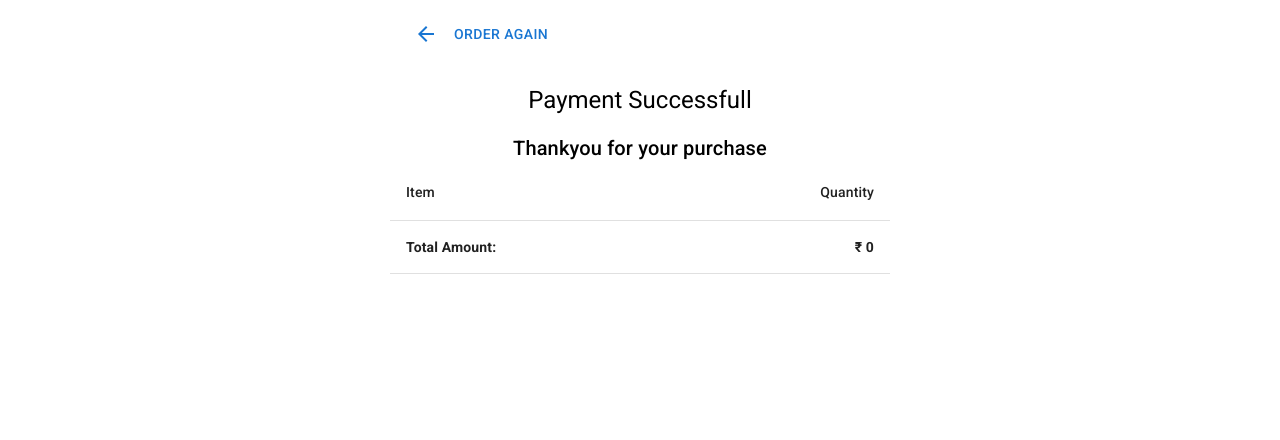
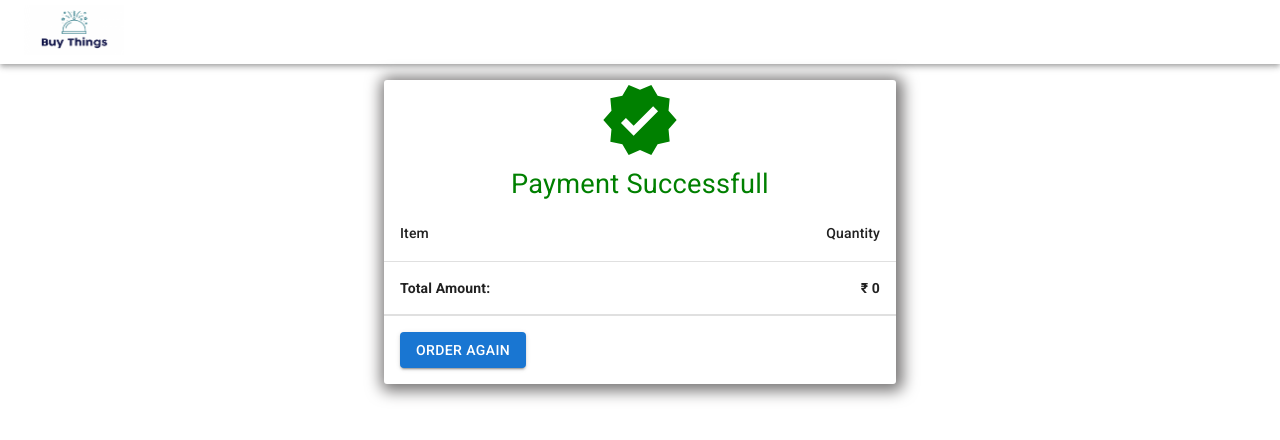
Before and after one commit to Rahul917-Kumar/inventoryFrontend, a Next.js app: page /bill in a window 1280 px wide. Shown: the top 440 px of the page. Built offline with nearby package versions, Linux system fonts and the light colour scheme.

Commit message:
improve ui of bill page

```diff
--- a/src/app/bill/page.tsx
+++ b/src/app/bill/page.tsx
@@ -9,10 +9,12 @@ import TableCell from '@mui/material/TableCell';
 import TableContainer from '@mui/material/TableContainer';
 import TableHead from '@mui/material/TableHead';
 import TableRow from '@mui/material/TableRow';
-import { Button, Tooltip, Typography } from '@mui/material'
+import { Button, Divider, Tooltip, Typography } from '@mui/material'
 import ArrowBackIcon from '@mui/icons-material/ArrowBack';
 import { useRouter } from 'next/navigation'
 import 'react-toastify/dist/ReactToastify.css';
+import Navbar from '../components/navbars/navbar'
+import VerifiedIcon from '@mui/icons-material/Verified';
 
 const CartPage = () => {
     const router = useRouter()
@@ -30,26 +32,15 @@ const CartPage = () => {
             router.push("/")
         }
 
+        return (
+            <>
 
-        useEffect(()=>{
-            toast.success('Payment Successfull', {
-                position: "top-right",
-                autoClose: 5000,
-                hideProgressBar: false,
-                closeOnClick: true,
-                pauseOnHover: true,
-                draggable: true,
-                progress: undefined,
-                theme: "light",
-            });
-        },[])
-
-        return (
-            <div
+            {/* <div
                 style={{
                     display:"flex",
                     justifyContent:"center",
                     alignItems:"center",
+
                 }}
             >
                 <div
@@ -95,7 +86,78 @@ const CartPage = () => {
                     </Table>
                     </TableContainer>
                 </div>
+            </div> */}
+            <Navbar type={"customer"} />
+            <div
+                className='billShowDiv'
+            >
+                <div
+                    className='finalPurchaseDiv'
+                >
+                    <div
+                       style={{textAlign:"center"}}
+                    >
+                        <VerifiedIcon  sx={{color:"green", fontSize:"5rem"}}/>
+
+                        <Typography sx={{color:"green", fontSize:"1.7rem"}}>
+                            Payment Successfull
+                        </Typography>
+                        {/* payment successfull icon and text */}
+                    </div>
+                    <div
+                        className='itemListBill'
+                    >
+                        {/* table of purchase items */}
+                        <TableContainer>
+                            <Table sx={{ minWidth:350 }} aria-label="simple table">
+                                <TableHead>
+                                <TableRow>
+                                    <TableCell>Item</TableCell>
+                                    <TableCell align="right">Quantity</TableCell>
+                                </TableRow>
+                                </TableHead>
+                                <TableBody>
+                                {
+                                    items.map((item)=>{
+                                        return (
+                                            <>
+                                                <TableRow>
+                                                    <TableCell component="th" scope="row">
+                                                        {item.name}
+                                                    </TableCell>
+                                                    <TableCell align="right">{item.quantity}</TableCell>
+                                                </TableRow>
+                                            </>
+                                        )
+                                    })
+                                }
+                                <TableRow>
+                                    <TableCell component="th" scope="row" sx={{fontWeight:"bold"}}>
+                                        Total Amount:
+                                    </TableCell>
+                                    <TableCell align="right" sx={{fontWeight:"bold"}}> ₹ {totalAmount}</TableCell>
+                                </TableRow>
+                                </TableBody>
+                            </Table>
+                        </TableContainer>
+                    </div>
+                    <Divider></Divider>
+                    <div>
+                        {/* button for order again */}
+                        <Button
+                            onClick={()=>{
+                                router.push("/")
+                            }}
+                            variant='contained'
+                            sx={{margin:"1rem"}}
+                        >
+                            Order Again
+                        </Button>
+                    </div>
+                </div>
+
             </div>
+            </>
         )
 }
 
--- a/src/app/components/modals/cartModal.tsx
+++ b/src/app/components/modals/cartModal.tsx
@@ -46,9 +46,13 @@ const CartModal = ({open, handleClickOpen, handleClose}:CartProps) => {
         const result = await axios.patch("http://localhost:8080/items/bulkUpdate",items)
         if(result.status === 200){
             handleSuccessToast()
-            router.push("/bill")
+            handleClose()
+            setTimeout(()=>{
+                router.push("/bill")
+            }, 1000)
         }else{
             handleErrorToast()
+            handleClose()
         }
         setLoading(false)
     }
--- a/src/app/styles.css
+++ b/src/app/styles.css
@@ -56,3 +56,22 @@
     border-radius: 3px;
     box-shadow: 2px 2px 15px 5px #767474;
 }
+
+.finalPurchaseDiv{
+    width:40%;
+    /* background-color: ; */
+    border-radius: 3px;
+    box-shadow: 2px 2px 15px 5px #767474;
+}
+
+.itemListBill{
+    max-height: 50vh;
+    overflow-y: auto;
+}
+
+.billShowDiv{
+    display: flex;
+    justify-content: center;
+    align-items: center;
+    flex-direction: column;
+}
```
Also changed, not shown: src/app/components/admin/itemCard.tsx (+18 -17 lines), public/Animation - 1723554215152.gif (added).
